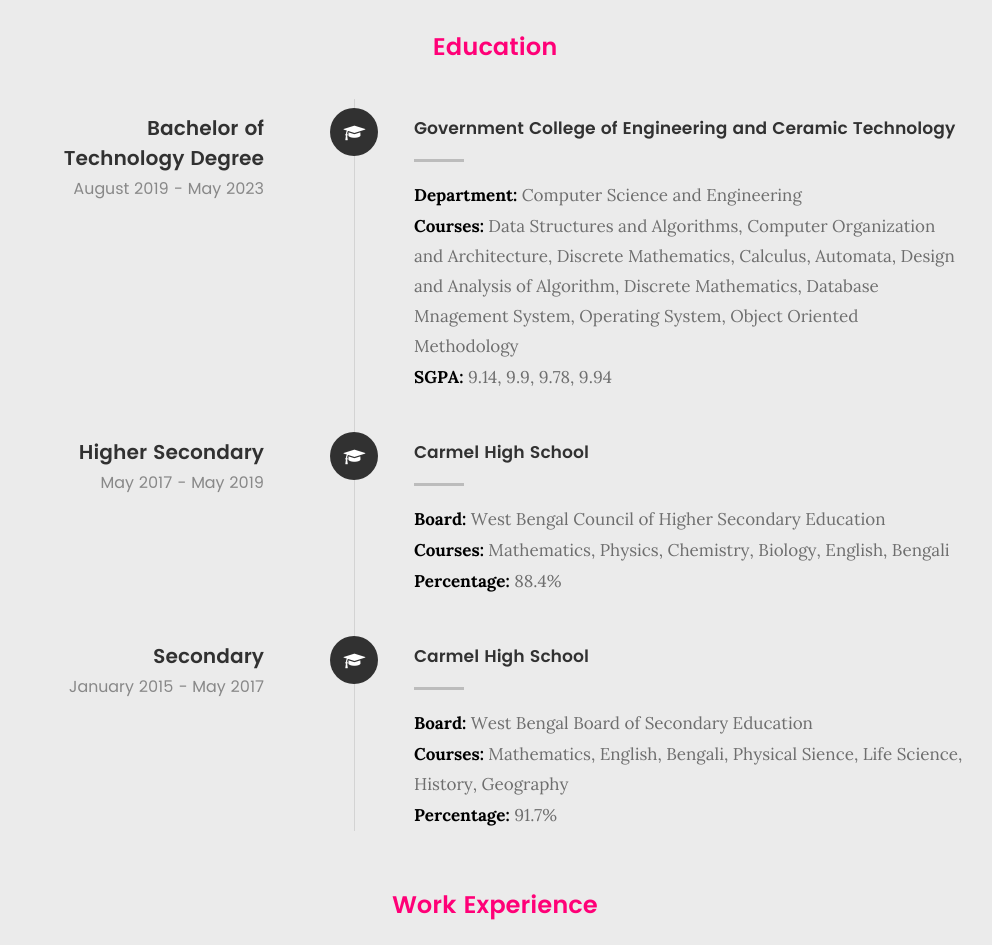
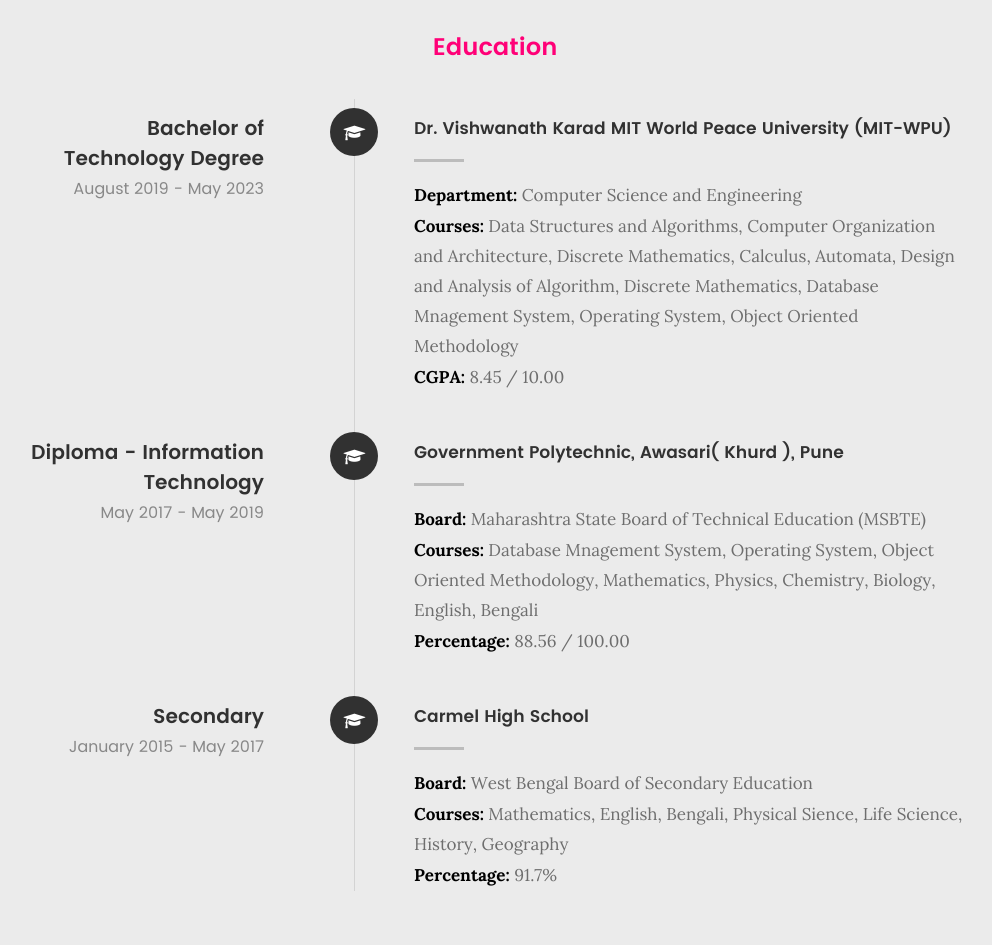
Before and after one commit to Pallavi-Langhe/Pallavi-Langhe.github.io, a plain HTML site: page index.html in a window 1280 px wide. Shown: the part 2265-3210 px from the top of the page, without its empty margins (145-1137 px from the left). Drawn offline with Linux system fonts and the light colour scheme; files whose address does not match are found by name.

Commit message:
project f

```diff
--- a/index.html
+++ b/index.html
@@ -229,12 +229,12 @@
 	   				</div>
 
 	   				<div class="timeline-content">
-	   					<h4>Government College of Engineering and Ceramic Technology</h4>
+	   					<h4>Dr. Vishwanath Karad MIT World Peace University (MIT-WPU)</h4>
 	   					<p>
 	   						<strong style="color: black">Department:</strong> Computer Science and Engineering<br>
 							<strong style="color: black">Courses: </strong>Data Structures and Algorithms, Computer Organization and Architecture, Discrete
 Mathematics, Calculus, Automata, Design and Analysis of Algorithm, Discrete Mathematics, Database Mnagement System, Operating System, Object Oriented Methodology<br>
-	   						<strong style="color: black">SGPA:</strong> 9.14, 9.9, 9.78, 9.94
+	   						<strong style="color: black">CGPA:</strong> 8.45 / 10.00
 	   					</p>
 	   				</div>
 
@@ -247,16 +247,16 @@
 	   				</div>
 
 	   				<div class="timeline-header">
-	   					<h3>Higher Secondary</h3>
+	   					<h3>Diploma - Information Technology</h3>
 	   					<p>May 2017 - May 2019</p>
 	   				</div>
 
 	   				<div class="timeline-content">
-	   					<h4>Carmel High School </h4>
+	   					<h4>Government Polytechnic, Awasari( Khurd ), Pune</h4>
 	   					<p>
-	   						<strong style="color: black">Board: </strong> West Bengal Council of Higher Secondary Education<br>
-							<strong style="color: black">Courses: </strong> Mathematics, Physics, Chemistry, Biology, English, Bengali<br>
-	   						<strong style="color: black">Percentage:</strong> 88.4%
+	   						<strong style="color: black">Board: </strong> Maharashtra State Board of Technical Education (MSBTE)<br>
+							<strong style="color: black">Courses: </strong> Database Mnagement System, Operating System, Object Oriented Methodology, Mathematics, Physics, Chemistry, Biology, English, Bengali<br>
+	   						<strong style="color: black">Percentage:</strong> 88.56 / 100.00
 	   					</p>
 	   				</div>
 
```
